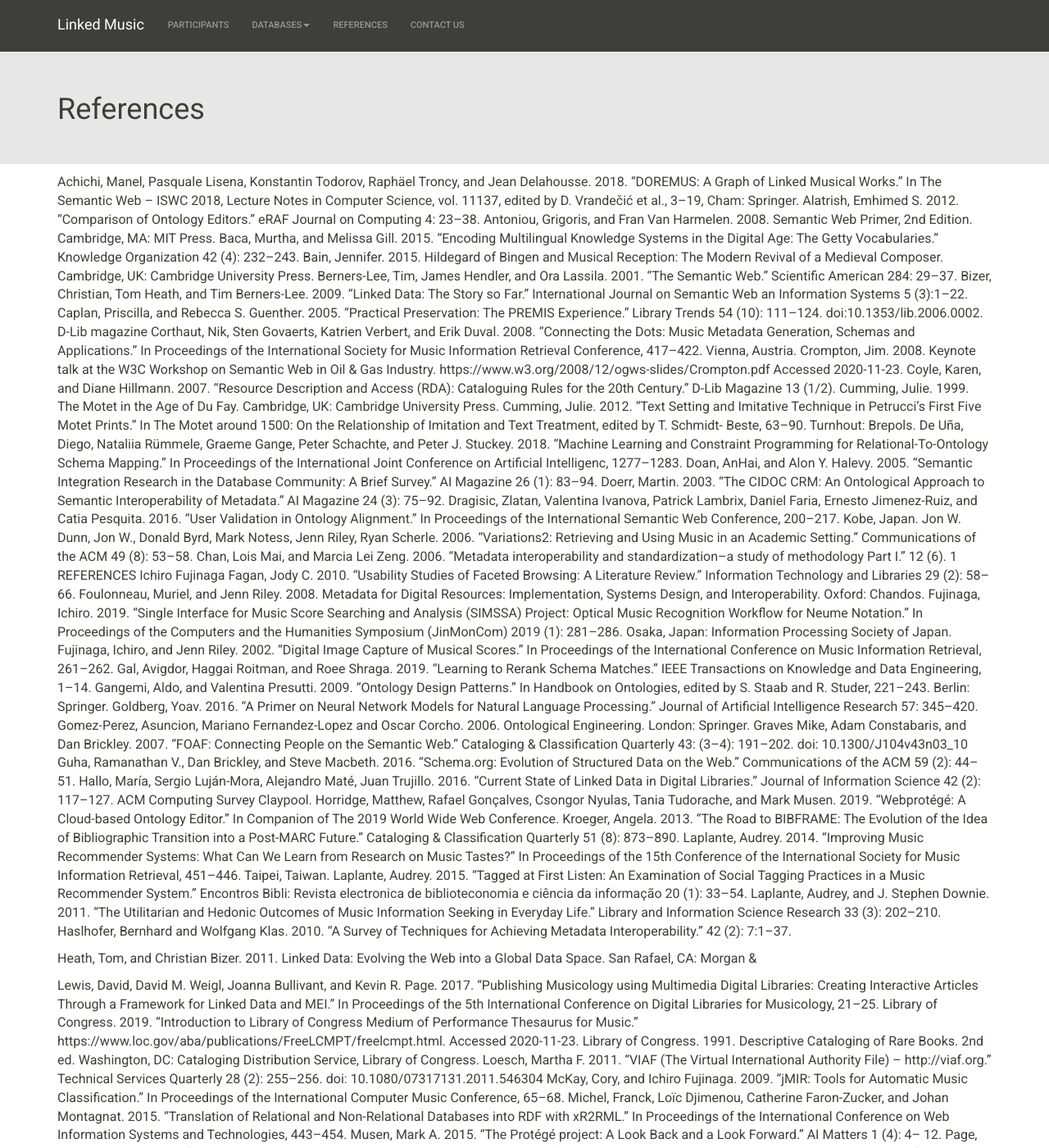
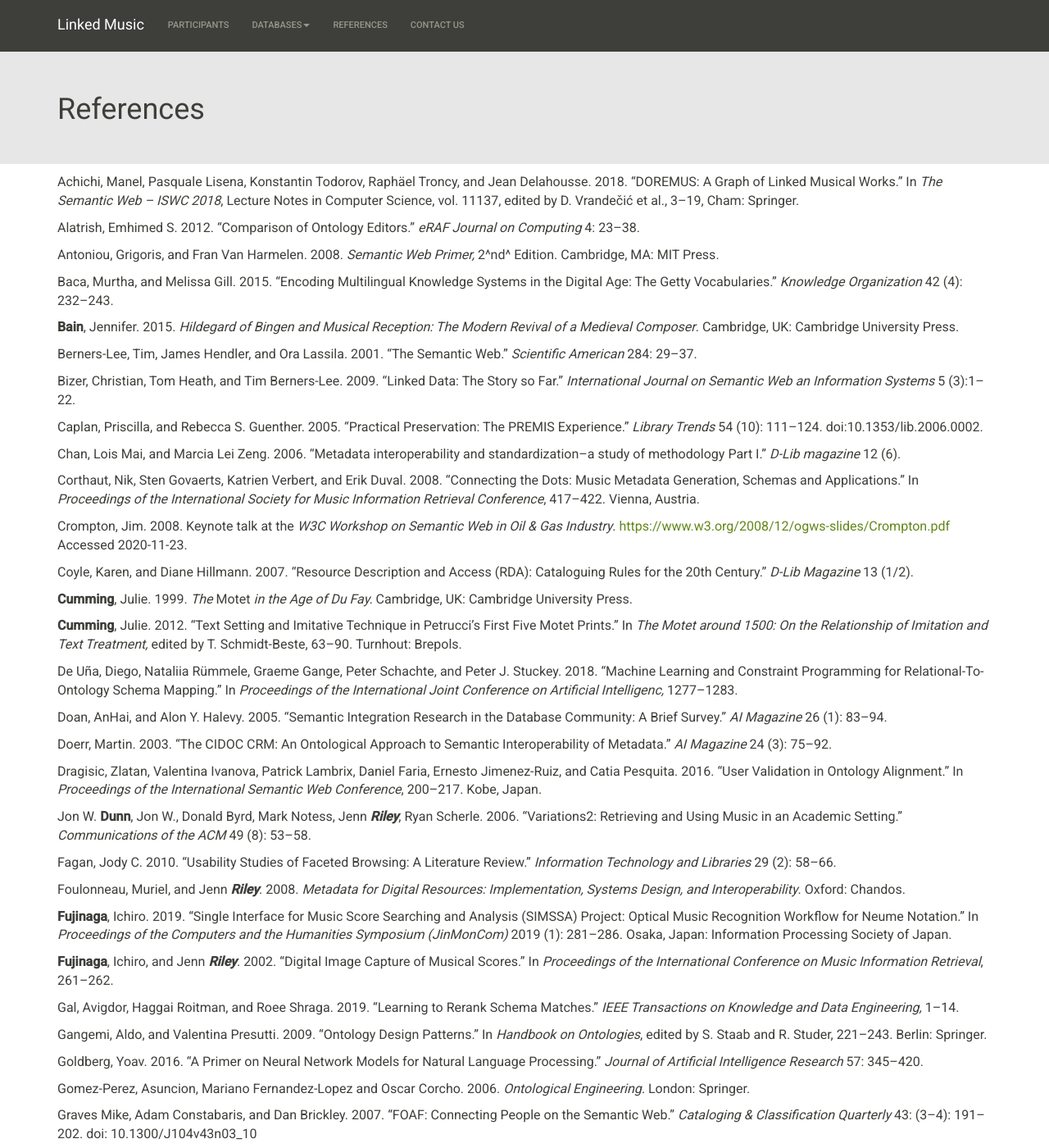
Before and after one commit to DDMAL/linkedmusic-website, a Jekyll site: the page built from references.md, in a window 1280 px wide and 1400 px high. Shown: the whole window at 82% size. Built offline with Jekyll 4.4.1, drawn with Linux system fonts in a browser that asks for light colours; nearby versions of some CDN libraries; some of the changed text lies outside the part shown.

Commit message:
Format references with markdown (used pandoc on Word file)

```diff
--- a/references.md
+++ b/references.md
@@ -4,89 +4,267 @@
 image_class: headerimage
 
 ---
+Achichi, Manel, Pasquale Lisena, Konstantin Todorov, Raphäel Troncy, and
+Jean Delahousse. 2018. "DOREMUS: A Graph of Linked Musical Works." In
+*The Semantic Web -- ISWC 2018*, Lecture Notes in Computer Science, vol.
+11137, edited by D. Vrandečić et al., 3--19, Cham: Springer.
 
-Achichi, Manel, Pasquale Lisena, Konstantin Todorov, Raphäel Troncy, and Jean Delahousse. 2018. “DOREMUS: A Graph of Linked Musical Works.” In The Semantic Web – ISWC 2018, Lecture Notes in Computer Science, vol. 11137, edited by D. Vrandečić et al., 3–19, Cham: Springer.
-Alatrish, Emhimed S. 2012. “Comparison of Ontology Editors.” eRAF Journal on Computing 4: 23–38. Antoniou, Grigoris, and Fran Van Harmelen. 2008. Semantic Web Primer, 2nd Edition. Cambridge, MA:
-MIT Press.
-Baca, Murtha, and Melissa Gill. 2015. “Encoding Multilingual Knowledge Systems in the Digital Age:
-The Getty Vocabularies.” Knowledge Organization 42 (4): 232–243.
-Bain, Jennifer. 2015. Hildegard of Bingen and Musical Reception: The Modern Revival of a Medieval
-Composer. Cambridge, UK: Cambridge University Press.
-Berners-Lee, Tim, James Hendler, and Ora Lassila. 2001. “The Semantic Web.” Scientific American
-284: 29–37.
-Bizer, Christian, Tom Heath, and Tim Berners-Lee. 2009. “Linked Data: The Story so Far.” International Journal on Semantic Web an Information Systems 5 (3):1–22.
-Caplan, Priscilla, and Rebecca S. Guenther. 2005. “Practical Preservation: The PREMIS Experience.” Library Trends 54 (10): 111–124. doi:10.1353/lib.2006.0002.
-D-Lib magazine
-Corthaut, Nik, Sten Govaerts, Katrien Verbert, and Erik Duval. 2008. “Connecting the Dots: Music Metadata Generation, Schemas and Applications.” In Proceedings of the International Society for Music Information Retrieval Conference, 417–422. Vienna, Austria.
-Crompton, Jim. 2008. Keynote talk at the W3C Workshop on Semantic Web in Oil & Gas Industry. https://www.w3.org/2008/12/ogws-slides/Crompton.pdf Accessed 2020-11-23.
-Coyle, Karen, and Diane Hillmann. 2007. “Resource Description and Access (RDA): Cataloguing Rules for the 20th Century.” D-Lib Magazine 13 (1/2).
-Cumming, Julie. 1999. The Motet in the Age of Du Fay. Cambridge, UK: Cambridge University Press.
-Cumming, Julie. 2012. “Text Setting and Imitative Technique in Petrucci’s First Five Motet Prints.” In The Motet around 1500: On the Relationship of Imitation and Text Treatment, edited by T. Schmidt- Beste, 63–90. Turnhout: Brepols.
-De Uña, Diego, Nataliia Rümmele, Graeme Gange, Peter Schachte, and Peter J. Stuckey. 2018. “Machine Learning and Constraint Programming for Relational-To-Ontology Schema Mapping.” In Proceedings of the International Joint Conference on Artificial Intelligenc, 1277–1283.
-Doan, AnHai, and Alon Y. Halevy. 2005. “Semantic Integration Research in the Database Community: A Brief Survey.” AI Magazine 26 (1): 83–94.
-Doerr, Martin. 2003. “The CIDOC CRM: An Ontological Approach to Semantic Interoperability of Metadata.” AI Magazine 24 (3): 75–92.
-Dragisic, Zlatan, Valentina Ivanova, Patrick Lambrix, Daniel Faria, Ernesto Jimenez-Ruiz, and Catia Pesquita. 2016. “User Validation in Ontology Alignment.” In Proceedings of the International Semantic Web Conference, 200–217. Kobe, Japan.
-Jon W. Dunn, Jon W., Donald Byrd, Mark Notess, Jenn Riley, Ryan Scherle. 2006. “Variations2: Retrieving and Using Music in an Academic Setting.” Communications of the ACM 49 (8): 53–58.
- Chan, Lois Mai, and Marcia Lei Zeng. 2006. “Metadata interoperability and standardization–a study of
-  methodology Part I.”
-12 (6).
- 1
-REFERENCES Ichiro Fujinaga
-Fagan, Jody C. 2010. “Usability Studies of Faceted Browsing: A Literature Review.” Information Technology and Libraries 29 (2): 58–66.
-Foulonneau, Muriel, and Jenn Riley. 2008. Metadata for Digital Resources: Implementation, Systems Design, and Interoperability. Oxford: Chandos.
-Fujinaga, Ichiro. 2019. “Single Interface for Music Score Searching and Analysis (SIMSSA) Project: Optical Music Recognition Workflow for Neume Notation.” In Proceedings of the Computers and the Humanities Symposium (JinMonCom) 2019 (1): 281–286. Osaka, Japan: Information Processing Society of Japan.
-Fujinaga, Ichiro, and Jenn Riley. 2002. “Digital Image Capture of Musical Scores.” In Proceedings of the International Conference on Music Information Retrieval, 261–262.
-Gal, Avigdor, Haggai Roitman, and Roee Shraga. 2019. “Learning to Rerank Schema Matches.” IEEE Transactions on Knowledge and Data Engineering, 1–14.
-Gangemi, Aldo, and Valentina Presutti. 2009. “Ontology Design Patterns.” In Handbook on Ontologies, edited by S. Staab and R. Studer, 221–243. Berlin: Springer.
-Goldberg, Yoav. 2016. “A Primer on Neural Network Models for Natural Language Processing.” Journal of Artificial Intelligence Research 57: 345–420.
-Gomez-Perez, Asuncion, Mariano Fernandez-Lopez and Oscar Corcho. 2006. Ontological Engineering. London: Springer.
-Graves Mike, Adam Constabaris, and Dan Brickley. 2007. “FOAF: Connecting People on the Semantic Web.” Cataloging & Classification Quarterly 43: (3–4): 191–202. doi: 10.1300/J104v43n03_10
-Guha, Ramanathan V., Dan Brickley, and Steve Macbeth. 2016. “Schema.org: Evolution of Structured Data on the Web.” Communications of the ACM 59 (2): 44–51.
-Hallo, María, Sergio Luján-Mora, Alejandro Maté, Juan Trujillo. 2016. “Current State of Linked Data in Digital Libraries.” Journal of Information Science 42 (2): 117–127.
-ACM Computing Survey
-Claypool.
-Horridge, Matthew, Rafael Gonçalves, Csongor Nyulas, Tania Tudorache, and Mark Musen. 2019. “Webprotégé: A Cloud-based Ontology Editor.” In Companion of The 2019 World Wide Web Conference.
-Kroeger, Angela. 2013. “The Road to BIBFRAME: The Evolution of the Idea of Bibliographic Transition into a Post-MARC Future.” Cataloging & Classification Quarterly 51 (8): 873–890.
-Laplante, Audrey. 2014. “Improving Music Recommender Systems: What Can We Learn from Research on Music Tastes?” In Proceedings of the 15th Conference of the International Society for Music Information Retrieval, 451–446. Taipei, Taiwan.
-Laplante, Audrey. 2015. “Tagged at First Listen: An Examination of Social Tagging Practices in a Music Recommender System.” Encontros Bibli: Revista electronica de biblioteconomia e ciência da informação 20 (1): 33–54.
-Laplante, Audrey, and J. Stephen Downie. 2011. “The Utilitarian and Hedonic Outcomes of Music Information Seeking in Everyday Life.” Library and Information Science Research 33 (3): 202–210.
- Haslhofer, Bernhard and Wolfgang Klas. 2010. “A Survey of Techniques for Achieving Metadata Interoperability.” 42 (2): 7:1–37.
+Alatrish, Emhimed S. 2012. "Comparison of Ontology Editors." *eRAF
+Journal on Computing* 4: 23--38.
 
- Heath, Tom, and Christian Bizer. 2011. Linked Data: Evolving the Web into a Global Data Space. San Rafael, CA: Morgan &
+Antoniou, Grigoris, and Fran Van Harmelen. 2008. *Semantic Web Primer,*
+2^nd^ Edition. Cambridge, MA: MIT Press.
 
-Lewis, David, David M. Weigl, Joanna Bullivant, and Kevin R. Page. 2017. “Publishing Musicology using Multimedia Digital Libraries: Creating Interactive Articles Through a Framework for Linked Data and MEI.” In Proceedings of the 5th International Conference on Digital Libraries for Musicology, 21–25.
-Library of Congress. 2019. “Introduction to Library of Congress Medium of Performance Thesaurus for Music.” https://www.loc.gov/aba/publications/FreeLCMPT/freelcmpt.html. Accessed 2020-11-23.
-Library of Congress. 1991. Descriptive Cataloging of Rare Books. 2nd ed. Washington, DC: Cataloging Distribution Service, Library of Congress.
-Loesch, Martha F. 2011. “VIAF (The Virtual International Authority File) – http://viaf.org.” Technical Services Quarterly 28 (2): 255–256. doi: 10.1080/07317131.2011.546304
-McKay, Cory, and Ichiro Fujinaga. 2009. “jMIR: Tools for Automatic Music Classification.” In Proceedings of the International Computer Music Conference, 65–68.
-Michel, Franck, Loïc Djimenou, Catherine Faron-Zucker, and Johan Montagnat. 2015. “Translation of Relational and Non-Relational Databases into RDF with xR2RML.” In Proceedings of the International Conference on Web Information Systems and Technologies, 443–454.
-Musen, Mark A. 2015. “The Protégé project: A Look Back and a Look Forward.” AI Matters 1 (4): 4– 12.
-Page, Kevin R., Sean Bechhofer, György Fazekas, D. M. Weigl, and Thomas Wilmering. 2017. “Realising a Layered Digital Library: Exploration and Analysis of the Live Music Archive through Linked Data.” In Proceedings of the ACM/IEEE-CS Joint Conference on Digital Libraries (JCDL), 89–98.
-Pattuelli, M. Christina, Alexandra Provo, and Hilary Thorson. 2015. “Ontology Building for Linked Open Data: A Pragmatic Perspective.” Journal of Library Metadata 15 (3–4): 265–294.
-Porter, Alastair, Dmitry Bogdanov, Robert Kaye, Romans Tsukanov, and Xavier Serra. 2015. “Acousticbrainz: A Community Platform for Gathering Music Information Obtained from Audio.” In Proceedings of the International Society for Music Information Retrieval Conference, 786–792.
-Raimond, Yves, Samer A. Abdallah, Marc B. Sandler, and Frederick Giasson. 2007. “The Music Ontology.” In Proceedings of the International Conference on Music Information Retrieval, 417– 422. Vienna, Austria.
-Schema.org. n.d. “Organization of Schemas.” https://schema.org/docs/schemas.html. Accessed 2020-11- 23.
-Shahi, Dikshant. 2015. Apache Solr: A Practical Approach to Enterprise Search. New York: Apress Shvaiko, Pavel, and Jérôme Euzenat. 2013. “Ontology Matching: State of the Art and Future
-Challenges.” IEEE Transactions on Knowledge and Data Engineering 25 (1): 158–176. Simperl, Elena. 2009. “Reusing Ontologies on the Semantic Web: A Feasibility Study.” Data &
-Knowledge Engineering 68 (10): 905–925.
-Journal of Library Metadata
-Swartz. Aaron. 2002. “MusicBrainz: A Semantic Web Service.” IEEE Intelligent Systems 17 (1): 76–77.
-Tillett, Barbara. 2005. “What is FRBR? A Conceptual Model for the Bibliographic Universe.” Australian Library Journal 54 (1): 24–30.
-   Southwick, Silvia B. 2015. “A guide for transforming digital collections metadata into linked data using
-  open source technologies.”
-3
-15 (1): 1–35.
+Baca, Murtha, and Melissa Gill. 2015. "Encoding Multilingual Knowledge
+Systems in the Digital Age: The Getty Vocabularies." *Knowledge
+Organization* 42 (4): 232--243.
 
-REFERENCES Ichiro Fujinaga
- Fontes artis Von Ahn, Luis, and Laura Dabbish. 2004. “Labeling Images with a Computer Game.” In Proceedings of
-Vellucci, Sherry L. 1998. “Bibliographic relationships and the future of music catalogues.”
- musicae
-the SIGCHI Conference on Human factors in Computing Systems, 319–326.
-45 (3/4): 213–226.
-Weibel, Stuart L. 1997. “The Dublin Core: A Simple Content Description Model for Electronic Resources.” Bulletin of the American Society for Information Science 24 (1): 9–11.
-Weigl, David, David Lewis, Tim Crawford, Ian Knopke, and Kevin R. Page. 2019. “On Providing Semantic Alignment and Unified Access to Music Library Metadata.” International Journal on Digital Libraries 20 (1): 25–47
-Weigl, David M., and Kevin R. Page. 2017. A Framework for Distributed Semantic Annotation of Musical Score: ‘Take it to the bridge!’” In Proceedings of the International Society for Music Information Retrieval Conference, 221–228.
-Weiss, Susan F., and Ichiro Fujinaga. 2015. “Imagining the musical past: Creating a digital prosopography of Renaissance musicians.” In Proceedings of the Conference on Interdisciplinary Musicology, 70–71. Shanghai.
-Weiss, Susan F., and Ichiro Fujinaga. 2011. “New Evidence for the Origin of Kettledrums in Western Europe.” Journal of the American Music Instrument Society 37: 5–18.
-Wiering, Frans , and Emmanouli Benetos. 2013. “Digital Musicology and MIR : Papers, Projects and Challenges.” In ISMIR 201 Late-breaking Session. Retrieved from http://ismir2013.ismir.net/wp- content/uploads/2014/02/lbd4.pdf
-Zeng, Daojian, Kang Liu, Siwei Lai, Guangyou Zhou, and Jun Zhao. 2014. “Relation Classification via Convolutional Deep Neural Network.” In Proceedings of the International Conference on Computational Linguistics, 2335–2344. Dublin, Ireland.
+**Bain**, Jennifer. 2015. *Hildegard of Bingen and Musical Reception:
+The Modern Revival of a Medieval Composer*. Cambridge, UK: Cambridge
+University Press.
+
+Berners-Lee, Tim, James Hendler, and Ora Lassila. 2001. "The Semantic
+Web." *Scientific American* 284: 29--37.
+
+Bizer, Christian, Tom Heath, and Tim Berners-Lee. 2009. "Linked Data:
+The Story so Far." *International Journal on Semantic Web an Information
+Systems* 5 (3):1--22.
+
+Caplan, Priscilla, and Rebecca S. Guenther. 2005. "Practical
+Preservation: The PREMIS Experience." *Library Trends* 54 (10):
+111--124. doi:10.1353/lib.2006.0002.
+
+Chan, Lois Mai, and Marcia Lei Zeng. 2006. "Metadata interoperability
+and standardization--a study of methodology Part I." *D-Lib magazine* 12
+(6).
+
+Corthaut, Nik, Sten Govaerts, Katrien Verbert, and Erik Duval. 2008.
+"Connecting the Dots: Music Metadata Generation, Schemas and
+Applications." In *Proceedings of the International Society for Music
+Information Retrieval Conference*, 417--422. Vienna, Austria.
+
+Crompton, Jim. 2008. Keynote talk at the *W3C Workshop on Semantic Web
+in Oil & Gas Industry*.
+<https://www.w3.org/2008/12/ogws-slides/Crompton.pdf> Accessed
+2020-11-23.
+
+Coyle, Karen, and Diane Hillmann. 2007. "Resource Description and Access
+(RDA): Cataloguing Rules for the 20th Century." *D-Lib Magazine* 13
+(1/2).
+
+**Cumming**, Julie. 1999. *The* Motet *in the Age of Du Fay.* Cambridge,
+UK: Cambridge University Press.
+
+**Cumming**, Julie. 2012. "Text Setting and Imitative Technique in
+Petrucci's First Five Motet Prints." In *The Motet around 1500: On the
+Relationship of Imitation and Text Treatment,* edited by T.
+Schmidt-Beste, 63--90. Turnhout: Brepols.
+
+De Uña, Diego, Nataliia Rümmele, Graeme Gange, Peter Schachte, and Peter
+J. Stuckey. 2018. "Machine Learning and Constraint Programming for
+Relational-To-Ontology Schema Mapping." In *Proceedings of the
+International Joint Conference on Artificial Intelligenc,* 1277--1283.
+
+Doan, AnHai, and Alon Y. Halevy. 2005. "Semantic Integration Research in
+the Database Community: A Brief Survey." *AI Magazine* 26 (1): 83--94.
+
+Doerr, Martin. 2003. "The CIDOC CRM: An Ontological Approach to Semantic
+Interoperability of Metadata." *AI Magazine* 24 (3): 75--92.
+
+Dragisic, Zlatan, Valentina Ivanova, Patrick Lambrix, Daniel Faria,
+Ernesto Jimenez-Ruiz, and Catia Pesquita. 2016. "User Validation in
+Ontology Alignment." In *Proceedings of the International Semantic Web
+Conference*, 200--217. Kobe, Japan.
+
+Jon W. **Dunn**, Jon W., Donald Byrd, Mark Notess, Jenn ***Riley***,
+Ryan Scherle. 2006. "Variations2: Retrieving and Using Music in an
+Academic Setting." *Communications of the ACM* 49 (8): 53--58.
+
+Fagan, Jody C. 2010. "Usability Studies of Faceted Browsing: A
+Literature Review." *Information Technology and Libraries* 29 (2):
+58--66.
+
+Foulonneau, Muriel, and Jenn ***Riley***. 2008. *Metadata for Digital
+Resources: Implementation, Systems Design, and Interoperability*.
+Oxford: Chandos.
+
+**Fujinaga**, Ichiro. 2019. "Single Interface for Music Score Searching
+and Analysis (SIMSSA) Project: Optical Music Recognition Workflow for
+Neume Notation." In *Proceedings of the Computers and the Humanities
+Symposium (JinMonCom)* 2019 (1): 281--286. Osaka, Japan: Information
+Processing Society of Japan.
+
+**Fujinaga**, Ichiro, and Jenn ***Riley***. 2002. "Digital Image Capture
+of Musical Scores." In *Proceedings of the International Conference on
+Music Information Retrieval*, 261--262.
+
+Gal, Avigdor, Haggai Roitman, and Roee Shraga. 2019. "Learning to Rerank
+Schema Matches." *IEEE Transactions on Knowledge and Data Engineering,*
+1--14.
+
+Gangemi, Aldo, and Valentina Presutti. 2009. "Ontology Design Patterns."
+In *Handbook on Ontologies*, edited by S. Staab and R. Studer, 221--243.
+Berlin: Springer.
+
+Goldberg, Yoav. 2016. "A Primer on Neural Network Models for Natural
+Language Processing." *Journal of Artificial Intelligence Research* 57:
+345--420.
+
+Gomez-Perez, Asuncion, Mariano Fernandez-Lopez and Oscar Corcho. 2006.
+*Ontological Engineering.* London: Springer.
+
+Graves Mike, Adam Constabaris, and Dan Brickley. 2007. "FOAF: Connecting
+People on the Semantic Web." *Cataloging & Classification Quarterly* 43:
+(3--4): 191--202. doi: 10.1300/J104v43n03_10
+
+Guha, Ramanathan V., Dan Brickley, and Steve Macbeth. 2016. "Schema.org:
+Evolution of Structured Data on the Web." *Communications of the ACM* 59
+(2): 44--51.
+
+Hallo, María, Sergio Luján-Mora, Alejandro Maté, Juan Trujillo. 2016.
+"Current State of Linked Data in Digital Libraries." *Journal of
+Information Science* 42 (2): 117--127.
+
+Haslhofer, Bernhard and Wolfgang Klas. 2010. "A Survey of Techniques for
+Achieving Metadata Interoperability." *ACM Computing Survey* 42 (2):
+7:1--37.
+
+Heath, Tom, and Christian Bizer. 2011. *Linked Data: Evolving the Web
+into a Global Data Space*. San Rafael, CA: Morgan & Claypool.
+
+Horridge, Matthew, Rafael Gonçalves, Csongor Nyulas, Tania Tudorache,
+and Mark Musen. 2019. "Webprotégé: A Cloud-based Ontology Editor." In
+*Companion of The 2019 World Wide Web Conference*.
+
+Kroeger, Angela. 2013. "The Road to BIBFRAME: The Evolution of the Idea
+of Bibliographic Transition into a Post-MARC Future." *Cataloging &
+Classification Quarterly* 51 (8): 873--890.
+
+**Laplante**, Audrey. 2014. "Improving Music Recommender Systems: What
+Can We Learn from Research on Music Tastes?" In *Proceedings of the 15th
+Conference of the International Society for Music Information
+Retrieval*, 451--446. Taipei, Taiwan.
+
+**Laplante**, Audrey. 2015. "Tagged at First Listen: An Examination of
+Social Tagging Practices in a Music Recommender System." *Encontros
+Bibli: Revista electronica de biblioteconomia e ciência da informação*
+20 (1): 33--54.
+
+**Laplante**, Audrey, and J. Stephen Downie. 2011. "The Utilitarian and
+Hedonic Outcomes of Music Information Seeking in Everyday Life."
+*Library and Information Science Research* 33 (3): 202--210.
+
+***Lewis***, David, David M. ***Weigl***, Joanna Bullivant, and Kevin R.
+***Page***. 2017. "Publishing Musicology using Multimedia Digital
+Libraries: Creating Interactive Articles Through a Framework for Linked
+Data and MEI." In *Proceedings of the 5th International Conference on
+Digital Libraries for Musicology*, 21--25.
+
+Library of Congress. 2019. "Introduction to Library of Congress Medium
+of Performance Thesaurus for Music."
+<https://www.loc.gov/aba/publications/FreeLCMPT/freelcmpt.html>.
+Accessed 2020-11-23.
+
+Library of Congress. 1991*. Descriptive Cataloging of Rare Books.* 2nd
+ed. Washington, DC: Cataloging Distribution Service, Library of
+Congress.
+
+Loesch, Martha F. 2011. "VIAF (The Virtual International Authority File)
+-- http://viaf.org." *Technical Services Quarterly* 28 (2): 255--256.
+doi: 10.1080/07317131.2011.546304
+
+**McKay**, Cory, and Ichiro **Fujinaga**. 2009. "jMIR: Tools for
+Automatic Music Classification." In *Proceedings of the International
+Computer Music Conference*, 65--68.
+
+Michel, Franck, Loïc Djimenou, Catherine Faron-Zucker, and Johan
+Montagnat. 2015. "Translation of Relational and Non-Relational Databases
+into RDF with xR2RML." In *Proceedings of the International Conference
+on Web Information Systems and Technologies,* 443--454.
+
+Musen, Mark A. 2015. "The Protégé project: A Look Back and a Look
+Forward." *AI Matters* 1 (4): 4--12.
+
+***Page***, Kevin R., Sean Bechhofer, György Fazekas, D. M. ***Weigl***,
+and Thomas Wilmering. 2017. "Realising a Layered Digital Library:
+Exploration and Analysis of the Live Music Archive through Linked Data."
+In *Proceedings of the ACM/IEEE-CS Joint Conference on Digital Libraries
+(JCDL)*, 89--98.
+
+Pattuelli, M. Christina, Alexandra Provo, and Hilary Thorson. 2015.
+"Ontology Building for Linked Open Data: A Pragmatic
+Perspective." *Journal of Library Metadata* 15 (3--4): 265--294.
+
+***Porter***, Alastair, Dmitry Bogdanov, Robert Kaye, Romans Tsukanov,
+and Xavier Serra. 2015. "Acousticbrainz: A Community Platform for
+Gathering Music Information Obtained from Audio." In *Proceedings of the
+International Society for Music Information Retrieval Conference*,
+786--792.
+
+Raimond, Yves, Samer A. Abdallah, Marc B. Sandler, and Frederick
+Giasson. 2007. "The Music Ontology." In *Proceedings of the
+International Conference on Music Information Retrieval*, 417--422.
+Vienna, Austria.
+
+Schema.org. n.d. "Organization of Schemas."
+<https://schema.org/docs/schemas.html>. Accessed 2020-11-23.
+
+Shahi, Dikshant. 2015. *Apache Solr: A Practical Approach to Enterprise
+Search*. New York: Apress
+
+Shvaiko, Pavel, and Jérôme Euzenat. 2013. "Ontology Matching: State of
+the Art and Future Challenges." *IEEE Transactions on Knowledge and Data
+Engineering* 25 (1): 158--176.
+
+Simperl, Elena. 2009. "Reusing Ontologies on the Semantic Web: A
+Feasibility Study." *Data & Knowledge Engineering* 68 (10): 905--925.
+
+Southwick, Silvia B. 2015. "A guide for transforming digital collections
+metadata into linked data using open source technologies." *Journal of
+Library Metadata* 15 (1): 1--35.
+
+Swartz. Aaron. 2002. "MusicBrainz: A Semantic Web Service." *IEEE
+Intelligent Systems* 17 (1): 76­­--77.
+
+Tillett, Barbara. 2005. "What is FRBR? A Conceptual Model for the
+Bibliographic Universe." *Australian Library Journal* 54 (1): 24--30.
+
+Vellucci, Sherry L. 1998. "Bibliographic relationships and the future of
+music catalogues." *Fontes artis musicae* 45 (3/4): 213--226.
+
+Von Ahn, Luis, and Laura Dabbish. 2004. "Labeling Images with a Computer
+Game." In *Proceedings of the SIGCHI Conference on Human factors in
+Computing Systems*, 319--326.
+
+Weibel, Stuart L. 1997. "The Dublin Core: A Simple Content Description
+Model for Electronic Resources." *Bulletin of the American Society for
+Information Science* 24 (1): 9--11.
+
+***Weigl***, David, David ***Lewis***, Tim Crawford, Ian Knopke, and
+Kevin R. ***Page***. 2019. "On Providing Semantic Alignment and Unified
+Access to Music Library Metadata." *International Journal on Digital
+Libraries* 20 (1): 25­--47
+
+***Weigl***, David M., and Kevin R. ***Page***. 2017. A Framework for
+Distributed Semantic Annotation of Musical Score: 'Take it to the
+bridge!'" In *Proceedings of the International Society for Music
+Information Retrieval Conference*, 221--228.
+
+***Weiss***, Susan F., and Ichiro **Fujinaga**. 2015. "Imagining the
+musical past: Creating a digital prosopography of Renaissance
+musicians." In *Proceedings of the Conference on Interdisciplinary
+Musicology*, 70--71. Shanghai.
+
+**Weiss**, Susan F., and Ichiro **Fujinaga**. 2011. "New Evidence for
+the Origin of Kettledrums in Western Europe." *Journal of the American
+Music Instrument Society* 37: 5--18.
+
+***Wiering***, Frans , and Emmanouli Benetos. 2013. "Digital Musicology
+and MIR : Papers, Projects and Challenges." In *ISMIR 201 Late-breaking
+Session*. Retrieved from
+http://ismir2013.ismir.net/wp-content/uploads/2014/02/lbd4.pdf
+
+Zeng, Daojian, Kang Liu, Siwei Lai, Guangyou Zhou, and Jun Zhao. 2014.
+"Relation Classification via Convolutional Deep Neural Network." In
+*Proceedings of the* *International Conference on Computational
+Linguistics,* 2335--2344. Dublin, Ireland.
```
